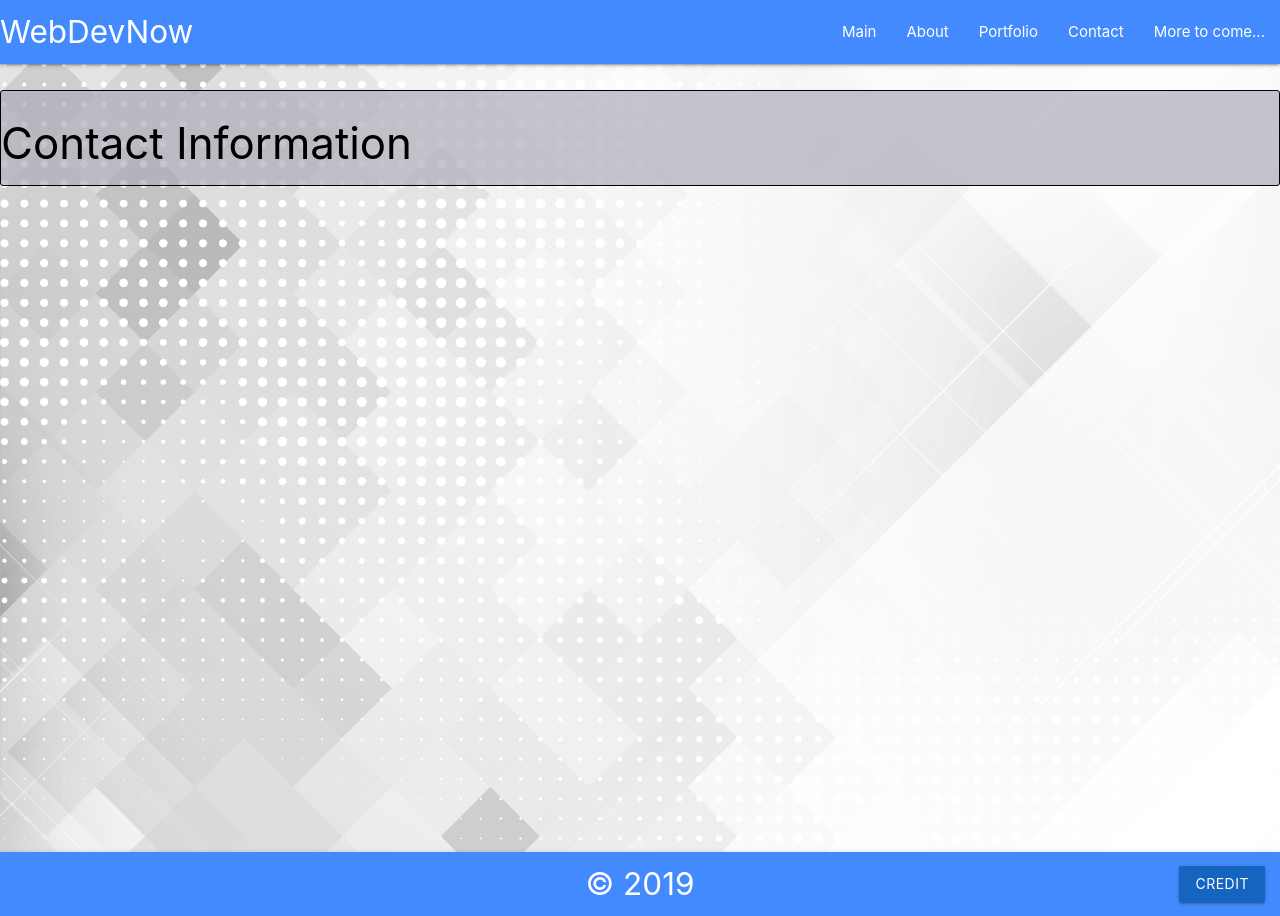
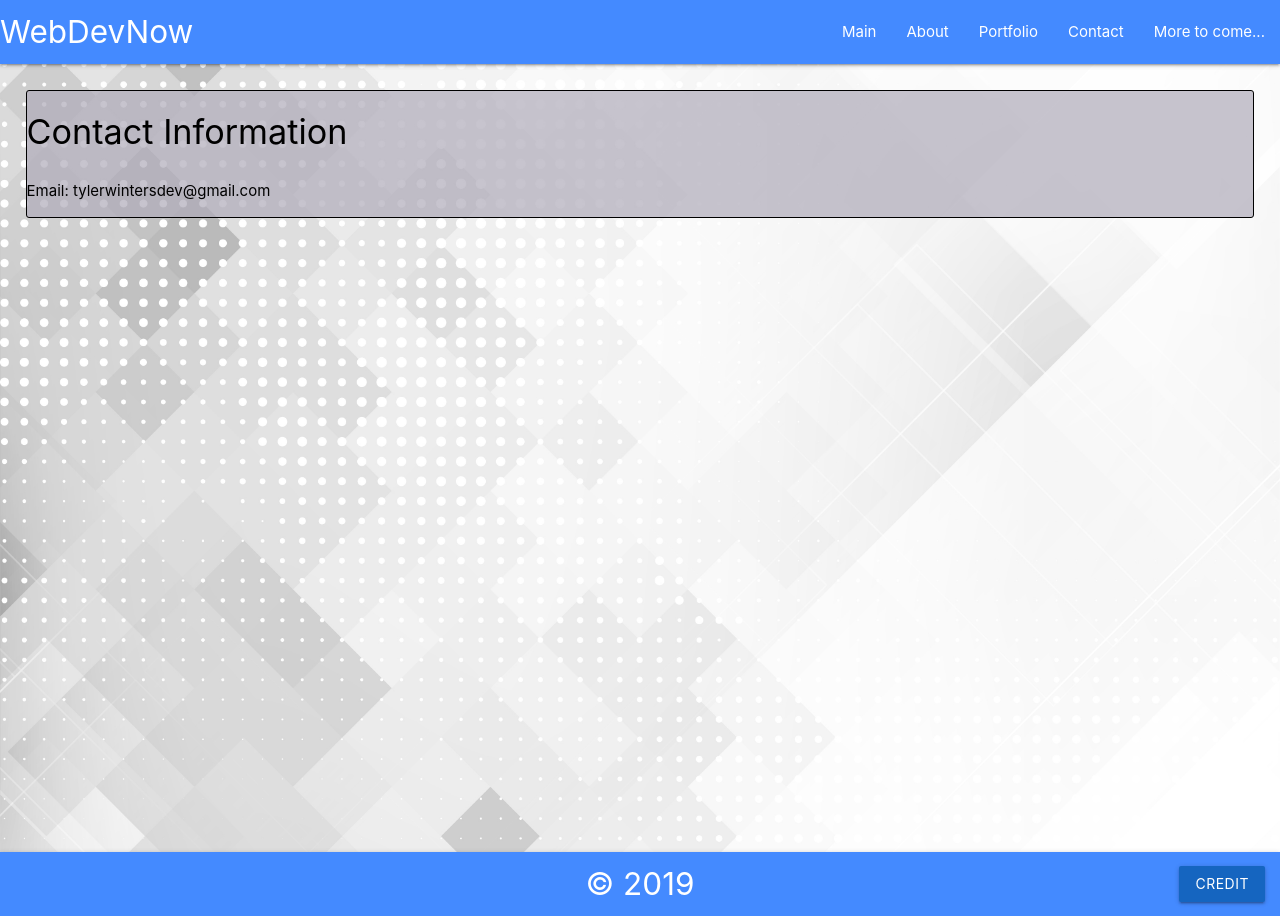
Before and after one commit to tylerwdev/portfolio2.0, a plain HTML site: page contact.html in a window 1280 px wide. Drawn offline with nearby package versions, Linux system fonts and the light colour scheme.

Commit message:
added contact content and added margin to left and right of contact box

```diff
--- a/assets/css/style.css
+++ b/assets/css/style.css
@@ -57,7 +57,15 @@
     background-color: rgba(175, 172, 185, 0.7);
     color: #000000;
     margin-top: 2%;
+    margin-left: 2%;
+    margin-right: 2%;
     /*display: inline-block;*/
+}
+
+.contact-box-stuff {
+    display: flex;
+    align-content: center;
+    flex-direction: column;
 }
 
 
--- a/contact.html
+++ b/contact.html
@@ -59,8 +59,10 @@
 
                 <div class="row">
 
-                    <div class="contact-box">
-                        <h3>Contact Information</h3>
+                    <div class="contact-box contact-box-stuff">
+                        <h4>Contact Information</h3>
+                            <p>Email: tylerwintersdev@gmail.com</p>
+
 
                     </div>
 
```
